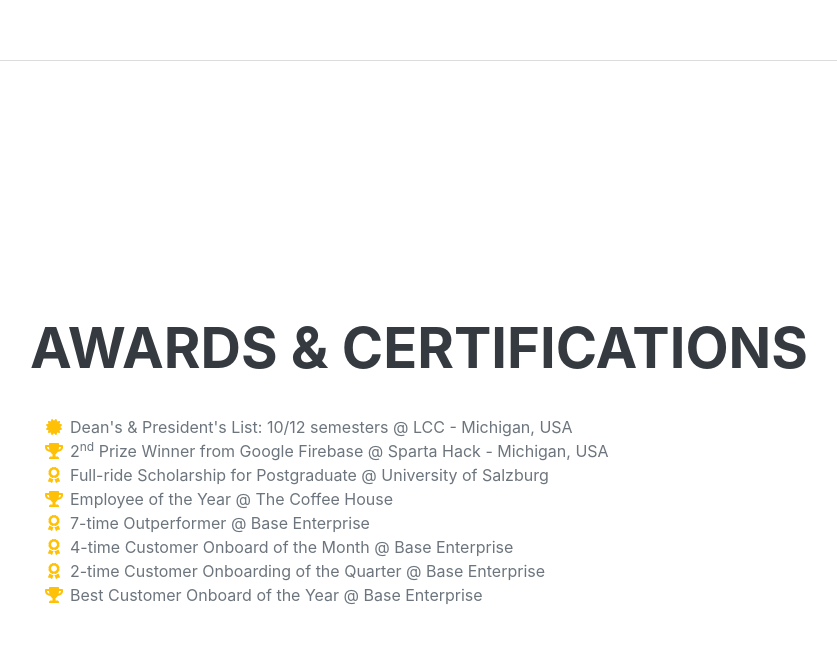
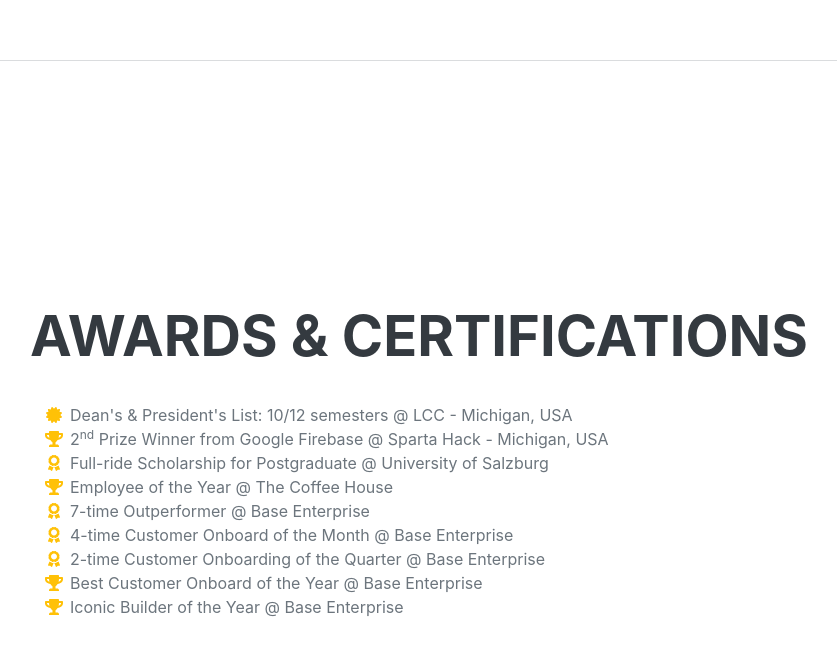
Before and after one commit to minh-ld/works, a plain HTML site: page index.html in a window 1280 px wide. Shown: the part 4752-5407 px from the top of the page, without its empty margins (290-1127 px from the left). Drawn offline with nearby package versions, Linux system fonts and the light colour scheme; a web font is replaced by a local one.

Commit message:
Update index.html

```diff
--- a/index.html
+++ b/index.html
@@ -360,6 +360,10 @@
                             <span class="fa-li"><i class="fas fa-trophy text-warning"></i></span>
                          Best Customer Onboard of the Year @ Base Enterprise
                         </li>
+                        <li>
+                            <span class="fa-li"><i class="fas fa-trophy text-warning"></i></span>
+                         Iconic Builder of the Year @ Base Enterprise
+                        </li>
                     </ul>
                 </div>
             </section>
```
